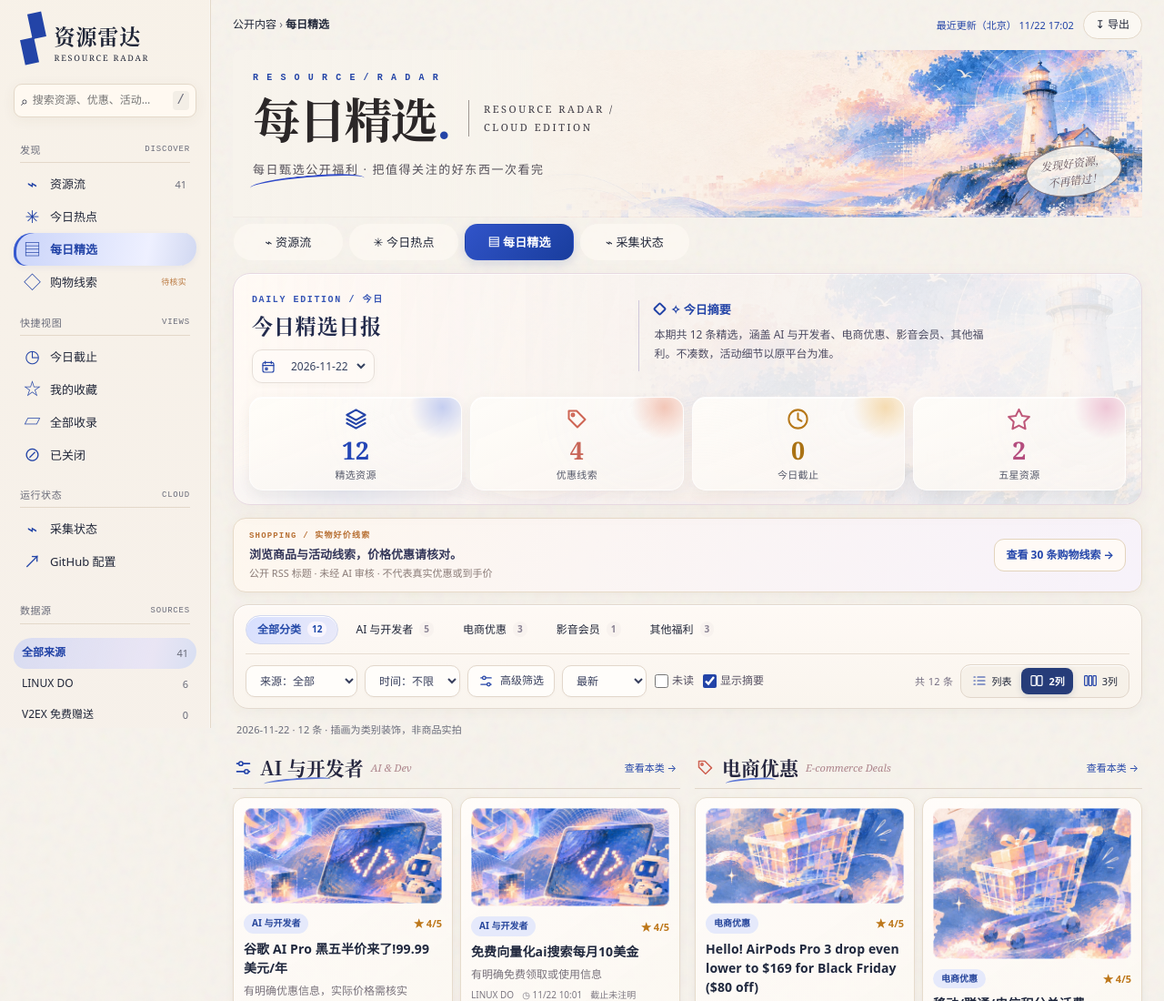
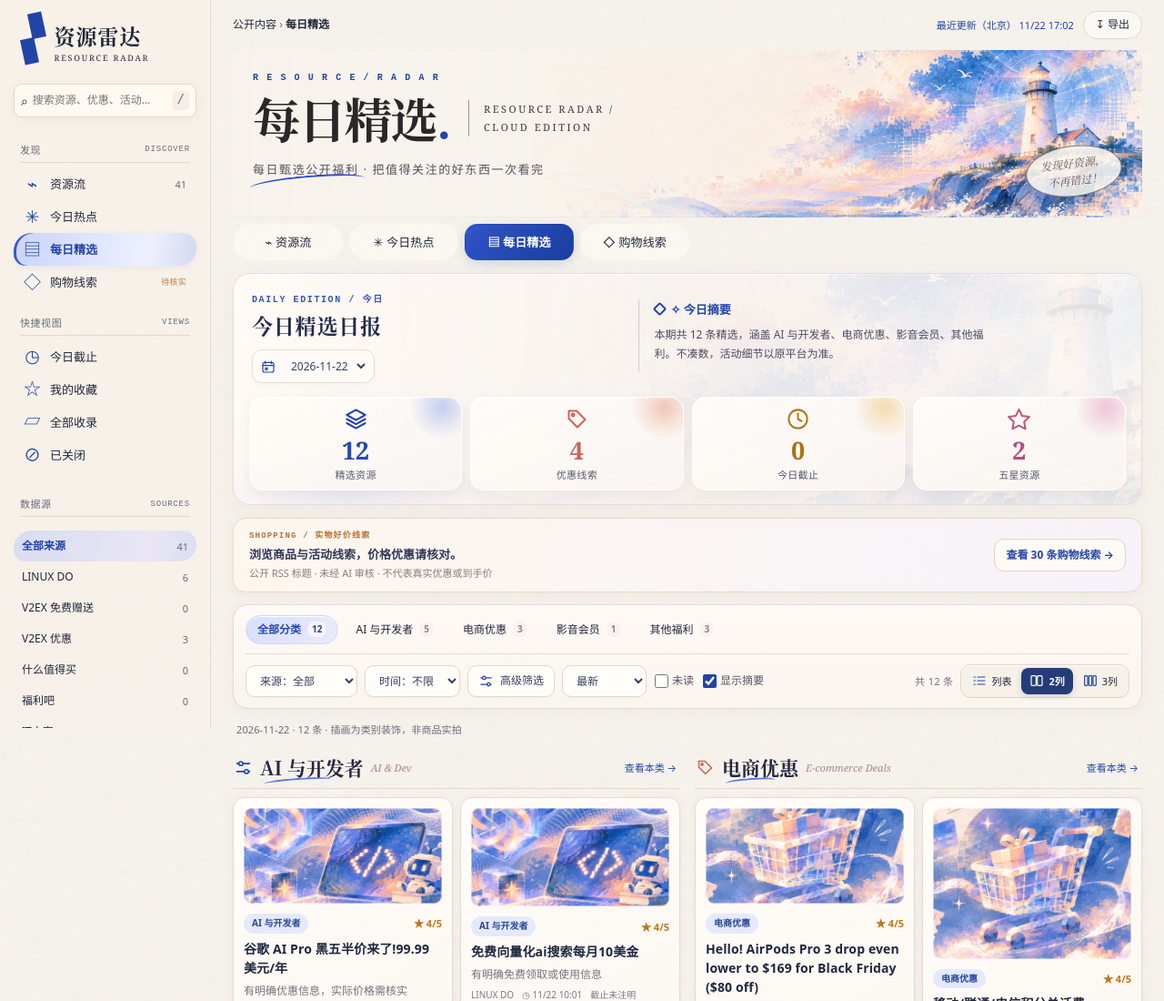
Before and after one commit to HardZionL/freebie-radar-pages, a plain HTML site: page site/index.html in a window 1280 px wide. Shown: the top 1100 px of the page at 91% size. Drawn offline with Linux system fonts and the light colour scheme.

Commit message:
security: hide operational controls and minimize public snapshot
Remove public collection health/config links and stop shipping operational telemetry. Maintain selected resource sources, curated daily view, scheduled collection and original author attribution.

```diff
--- a/site/app.js
+++ b/site/app.js
@@ -2,12 +2,12 @@
 const $=id=>document.getElementById(id);
 const groups={ai:['AI 与开发者','AI & Dev'],shopping:['电商优惠','E-commerce Deals'],media:['影音会员','Media Membership'],other:['其他福利','More Benefits']};
 const sources={'linuxdo-welfare':'LINUX DO','v2ex-free':'V2EX 免费赠送','v2ex-deals':'V2EX 优惠','rss-smzdm':'什么值得买','rss-fuliba':'福利吧','rss-ithome':'IT之家','openrouter-free':'OpenRouter','rss-nodeseek':'NodeSeek','epic-free':'Epic','gamerpower':'GamerPower'};
-const modes={all:'资源流',hot:'今日热点',daily:'每日精选',retail:'购物线索 · 待核实',deadline:'今日截止',favorites:'我的收藏',hidden:'已关闭',health:'采集状态'};
+const modes={all:'资源流',hot:'今日热点',daily:'每日精选',retail:'购物线索 · 待核实',deadline:'今日截止',favorites:'我的收藏',hidden:'已关闭'};
 function loadLocal(key,fallback){try{return JSON.parse(localStorage.getItem('radar.editorial.'+key))??fallback}catch{return fallback}}
 function store(key,value){try{localStorage.setItem('radar.editorial.'+key,JSON.stringify(value))}catch{}}
 const setLocal=key=>{const v=loadLocal(key,[]);return new Set(Array.isArray(v)?v:[])};
 const fav=setLocal('favorites'),read=setLocal('read'),closed=setLocal('closed');
-let data={items:[],daily:[],shoppingLeads:[],sources:[],review:{}},mode='daily',bucket='',view=loadLocal('view','two'),visible=[];
+let data={items:[],daily:[],shoppingLeads:[]},mode='daily',bucket='',view=loadLocal('view','two'),visible=[];
 if(!['list','two','three'].includes(view))view='two';
 function el(tag,text,cls){const e=document.createElement(tag);if(text!=null)e.textContent=String(text);if(cls)e.className=cls;return e}
 function button(text,action,pressed){const b=el('button',text);b.type='button';if(pressed!==undefined)b.setAttribute('aria-pressed',String(pressed));b.addEventListener('click',action);return b}
@@ -30,7 +30,7 @@ function card(x){
  const seen=button('',()=>toggle(read,'read',x.id),read.has(x.id));seen.className='action-button action-read';seen.title=read.has(x.id)?'标记未读':'标记已读';seen.setAttribute('aria-label',seen.title);
  const hide=button('',()=>toggle(closed,'closed',x.id),closed.has(x.id));hide.className='action-button action-hide';hide.title=closed.has(x.id)?'恢复资源':'关闭资源';hide.setAttribute('aria-label',hide.title);links.append(star,seen,hide);body.append(links);a.append(body);return a
 }
-function sourceMenu(){const list=$('source-list');list.replaceChildren();const selected=$('source').value;for(const [id,name] of [['','全部来源'],...Object.entries(sources)]){const countPool=mode==='retail'?(data.shoppingLeads||[]):data.items;const n=countPool.filter(x=>!id||x.source===id).length;const b=button(name,()=>{if(mode==='health')setMode('all');$('source').value=id;render()},id===selected);b.append(el('b',n));list.append(b)}}
+function sourceMenu(){const list=$('source-list');list.replaceChildren();const selected=$('source').value;for(const [id,name] of [['','全部来源'],...Object.entries(sources)]){const countPool=mode==='retail'?(data.shoppingLeads||[]):data.items;const n=countPool.filter(x=>!id||x.source===id).length;const b=button(name,()=>{$('source').value=id;render()},id===selected);b.append(el('b',n));list.append(b)}}
 function renderInsights(){
  const aside=$('insights'),list=$('insight-list');
  aside.hidden=mode!=='daily';
@@ -50,12 +50,10 @@ function renderInsights(){
  }
 }
 function render(){
- $('crumb').textContent=modes[mode];$('heading').replaceChildren(document.createTextNode(mode==='all'?'资源雷达':modes[mode]),el('span','.'));$('subtitle').textContent=mode==='daily'?'每日甄选公开福利 · 把值得关注的好东西一次看完':mode==='hot'?'近 24 小时 AI 评分较高的资源 · 非社区热度排名':mode==='health'?'云端采集运行记录 · 无需本地服务':mode==='retail'?'什么值得买公开 RSS · 商品与活动线索，部分标题可能没有实际折扣，尚未 AI 核实':'寻找真正有价值的资源，让信息有序浮现。';
+ $('crumb').textContent=modes[mode];$('heading').replaceChildren(document.createTextNode(mode==='all'?'资源雷达':modes[mode]),el('span','.'));$('subtitle').textContent=mode==='daily'?'每日甄选公开福利 · 把值得关注的好东西一次看完':mode==='hot'?'近 24 小时 AI 评分较高的资源 · 非社区热度排名':mode==='retail'?'什么值得买公开 RSS · 商品与活动线索，部分标题可能没有实际折扣，尚未 AI 核实':'寻找真正有价值的资源，让信息有序浮现。';
  document.querySelectorAll('[data-mode]').forEach(b=>b.setAttribute('aria-pressed',String(b.dataset.mode===mode)));document.querySelectorAll('[data-view]').forEach(b=>b.setAttribute('aria-pressed',String(b.dataset.view===view)));
- $('nav-count').textContent=data.items.length;$('overview').hidden=mode!=='daily';$('retail-banner').hidden=mode!=='daily';$('retail-count').textContent=(data.shoppingLeads||[]).length;$('controls').hidden=mode==='health';$('export').disabled=mode==='health';$('content-shell').classList.toggle('daily-layout',mode==='daily');sourceMenu();renderInsights();
+ $('nav-count').textContent=data.items.length;$('overview').hidden=mode!=='daily';$('retail-banner').hidden=mode!=='daily';$('retail-count').textContent=(data.shoppingLeads||[]).length;$('controls').hidden=false;$('export').disabled=false;$('content-shell').classList.toggle('daily-layout',mode==='daily');sourceMenu();renderInsights();
  const target=$('results');target.replaceChildren();target.className='';
- if(mode==='health'){visible=[];const r=data.review||{};$('note').textContent='本轮审核 '+(r.reviewed??0)+' 条 · 失败批次 '+(r.failedBatches??0)+' · 未审候选 '+(r.unreviewedCandidates??0)+' · 未审内容不公开';const table=el('div',null,'source-table');for(const s of data.sources){const row=el('div',null,'source-row'),caption=el('div');caption.append(el('strong',sources[s.id]||s.id),el('small',' · 拉取 '+s.fetched+' 条'));
-const stat=r.sourceReview?.[s.id];if(stat)caption.append(el('small',' · 待审候选 '+stat.eligible+' · 本轮抽审 '+stat.shortlisted+' · 近7天公开 '+stat.published));row.append(caption,el('span',s.status==='ok'?'● 正常':s.status==='degraded'?'◐ 部分可用':'○ 失败',s.status==='ok'?'good':'warn'));table.append(row)}target.append(data.sources.length?table:el('div','等待首次采集。','empty'));return}
  let base=getBase();if(mode!=='hidden')base=base.filter(x=>!closed.has(x.id));
  if(mode==='daily'){$('total').textContent=base.length;$('deals').textContent=base.filter(x=>x.reason?.includes('优惠')||x.reason?.includes('会员')).length;$('due').textContent=base.filter(todayDue).length;$('high').textContent=base.filter(x=>x.quality===5).length;$('summary').textContent=base.length?'本期共 '+base.length+' 条精选，涵盖 '+Object.keys(groups).filter(k=>base.some(x=>x.bucket===k)).map(k=>groups[k][0]).join('、')+'。不凑数，活动细节以原平台为准。':'暂无符合精选标准的资源，晚间云端更新后可查看。'}
  const channel=$('channels');channel.replaceChildren();for(const [key,label] of [['','全部分类'],...Object.entries(groups).map(([k,v])=>[k,v[0]])]){const n=base.filter(x=>!key||x.bucket===key).length;const pill=button('',()=>{bucket=key;render()},bucket===key);pill.className='channel-pill';pill.append(el('span',label,'channel-name'),el('span',n,'channel-count'));channel.append(pill)}
@@ -75,4 +73,4 @@ $('menu').addEventListener('click',()=>{const open=$('sidebar').classList.toggle
 document.addEventListener('keydown',e=>{if(e.key==='/'&&!['INPUT','SELECT','TEXTAREA'].includes(e.target.tagName)){e.preventDefault();$('sidebar').classList.add('open');$('menu').setAttribute('aria-expanded','true');$('query').focus()}});
 $('export').addEventListener('click',()=>{const url=URL.createObjectURL(new Blob([JSON.stringify(visible,null,2)],{type:'application/json'}));const a=el('a');a.href=url;a.download='radar-resources.json';a.click();setTimeout(()=>URL.revokeObjectURL(url),1000)});
 for(const [id,name] of Object.entries(sources)){const op=el('option',name);op.value=id;$('source').append(op)}
-fetch('./data.json',{cache:'no-store'}).then(r=>{if(!r.ok)throw Error('data');return r.json()}).then(s=>{if(!Array.isArray(s.items)||!Array.isArray(s.daily)||!Array.isArray(s.sources))throw Error('schema');data=s;$('update').textContent=s.updatedAt?'最近更新（北京） '+time(s.updatedAt):'等待首次云端更新';data.daily.sort((a,b)=>b.date.localeCompare(a.date));for(const d of data.daily){const op=el('option',d.date);op.value=d.date;$('date').append(op)}if(data.daily.length)$('date').value=data.daily[0].date;render()}).catch(()=>{$('note').textContent='数据加载失败，请稍后刷新。'});
+fetch('./data.json',{cache:'no-store'}).then(r=>{if(!r.ok)throw Error('data');return r.json()}).then(s=>{if(!Array.isArray(s.items)||!Array.isArray(s.daily)||!Array.isArray(s.shoppingLeads))throw Error('schema');data=s;$('update').textContent=s.updatedAt?'最近更新（北京） '+time(s.updatedAt):'等待首次云端更新';data.daily.sort((a,b)=>b.date.localeCompare(a.date));for(const d of data.daily){const op=el('option',d.date);op.value=d.date;$('date').append(op)}if(data.daily.length)$('date').value=data.daily[0].date;render()}).catch(()=>{$('note').textContent='数据加载失败，请稍后刷新。'});
--- a/site/data.json
+++ b/site/data.json
@@ -1119,85 +1119,5 @@
       "firstSeen": "2026-11-22T09:02:50+00:00",
       "reason": "来源标题包含价格或优惠条件；但未经 AI 审核，实际价格、券和库存待核实"
     }
-  ],
-  "sources": [
-    {
-      "id": "rss-smzdm",
-      "status": "ok",
-      "fetched": 30,
-      "inserted": 30
-    },
-    {
-      "id": "v2ex-deals",
-      "status": "ok",
-      "fetched": 10,
-      "inserted": 10
-    },
-    {
-      "id": "rss-fuliba",
-      "status": "ok",
-      "fetched": 2,
-      "inserted": 2
-    },
-    {
-      "id": "rss-meta-appinn",
-      "status": "ok",
-      "fetched": 25,
-      "inserted": 25
-    },
-    {
-      "id": "rss-9to5toys",
-      "status": "ok",
-      "fetched": 25,
-      "inserted": 25
-    }
-  ],
-  "review": {
-    "reviewed": 17,
-    "failedBatches": 1,
-    "unreviewedCandidates": 2,
-    "mode": "retail",
-    "sourceReview": {
-      "linuxdo-welfare": {
-        "eligible": 0,
-        "shortlisted": 0,
-        "published": 6
-      },
-      "v2ex-deals": {
-        "eligible": 0,
-        "shortlisted": 0,
-        "published": 3
-      },
-      "rss-smzdm": {
-        "eligible": 17,
-        "shortlisted": 17,
-        "published": 0
-      },
-      "rss-meta-appinn": {
-        "eligible": 2,
-        "shortlisted": 2,
-        "published": 23
-      },
-      "rss-sharewareonsale": {
-        "eligible": 0,
-        "shortlisted": 0,
-        "published": 1
-      },
-      "rss-giveawayoftheday": {
-        "eligible": 0,
-        "shortlisted": 0,
-        "published": 4
-      },
-      "rss-isthereanydeal": {
-        "eligible": 0,
-        "shortlisted": 0,
-        "published": 2
-      },
-      "rss-9to5toys": {
-        "eligible": 0,
-        "shortlisted": 0,
-        "published": 2
-      }
-    }
-  }
+  ]
 }
--- a/site/index.html
+++ b/site/index.html
@@ -4,12 +4,12 @@
 <label class="side-search"><span aria-hidden="true">⌕</span><input id="query" type="search" placeholder="搜索资源、优惠、活动…" aria-label="搜索资源"><kbd>/</kbd></label>
 <nav id="nav" aria-label="主导航"><div class="section-label">发现 <span>DISCOVER</span></div><button data-mode="all" aria-pressed="false"><i>⌁</i> 资源流 <b id="nav-count">—</b></button><button data-mode="hot" aria-pressed="false"><i>✳</i> 今日热点</button><button data-mode="daily" aria-pressed="true"><i>▤</i> 每日精选</button><button data-mode="retail" aria-pressed="false"><i>◇</i> 购物线索 <small>待核实</small></button>
 <div class="section-label">快捷视图 <span>VIEWS</span></div><button data-mode="deadline" aria-pressed="false"><i>◷</i> 今日截止</button><button data-mode="favorites" aria-pressed="false"><i>☆</i> 我的收藏</button><button data-mode="all" aria-pressed="false"><i>▱</i> 全部收录</button><button data-mode="hidden" aria-pressed="false"><i>⊘</i> 已关闭</button>
-<div class="section-label">运行状态 <span>CLOUD</span></div><button data-mode="health" aria-pressed="false"><i>⌁</i> 采集状态</button><a class="config-link" href="https://github.com/HardZionL/freebie-radar-pages" target="_blank" rel="noopener noreferrer"><i>↗</i> GitHub 配置</a></nav>
+</nav>
 <div class="section-label">数据源 <span>SOURCES</span></div><div id="source-list" class="source-list"></div>
 <div class="side-art" aria-hidden="true"><div class="polaroid"></div><span>Resource<br>Radar.</span><small>⌁ DISCOVER THE SIGNAL</small></div><div class="side-footer">云端只读 · 本地偏好<br>不推送 · 不追踪</div></aside>
 <main class="main"><div class="topline"><button id="menu" class="mobile-menu" type="button" aria-expanded="false" aria-controls="sidebar">☰ 菜单</button><span>公开内容 <span class="muted">›</span> <b id="crumb">每日精选</b></span><div class="top-actions"><span id="update">等待云端更新</span><button id="export" type="button">↧ 导出</button></div></div>
 <header class="hero"><div class="hero-copy"><div class="eyebrow">R E S O U R C E  /  R A D A R</div><div class="hero-title"><h1 id="heading">每日精选<span>.</span></h1><div class="edition">RESOURCE RADAR /<br>CLOUD EDITION</div></div><p id="subtitle">每日甄选公开福利 · 把值得关注的好东西一次看完</p><span class="scribble" aria-hidden="true"></span></div><div class="hero-note" aria-hidden="true">发现好资源，<br>不再错过！ <span>↙</span></div></header>
-<div class="primary" id="primary" role="group" aria-label="页面切换"><button data-mode="all" aria-pressed="false">⌁ 资源流</button><button data-mode="hot" aria-pressed="false">✳ 今日热点</button><button data-mode="daily" aria-pressed="true">▤ 每日精选</button><button data-mode="health" aria-pressed="false">⌁ 采集状态</button></div>
+<div class="primary" id="primary" role="group" aria-label="页面切换"><button data-mode="all" aria-pressed="false">⌁ 资源流</button><button data-mode="hot" aria-pressed="false">✳ 今日热点</button><button data-mode="daily" aria-pressed="true">▤ 每日精选</button><button data-mode="retail" aria-pressed="false">◇ 购物线索</button></div>
 <section id="overview" class="overview"><div class="overview-title"><span class="eyebrow">DAILY EDITION / 今日</span><h2>今日精选日报</h2><label class="date-label"><span class="date-icon" aria-hidden="true"></span><select id="date" aria-label="日报日期"></select></label></div><div class="overview-copy"><b>✧ 今日摘要</b><p id="summary">等待数据</p></div><div class="metrics" aria-label="本期精选统计">
  <div class="metric-card tone-blue"><span class="metric-icon" data-metric="resources" aria-hidden="true"></span><strong id="total">—</strong><small>精选资源</small></div>
  <div class="metric-card tone-coral"><span class="metric-icon" data-metric="deals" aria-hidden="true"></span><strong id="deals">—</strong><small>优惠线索</small></div>
```
Also changed, not shown: 3 other files.
